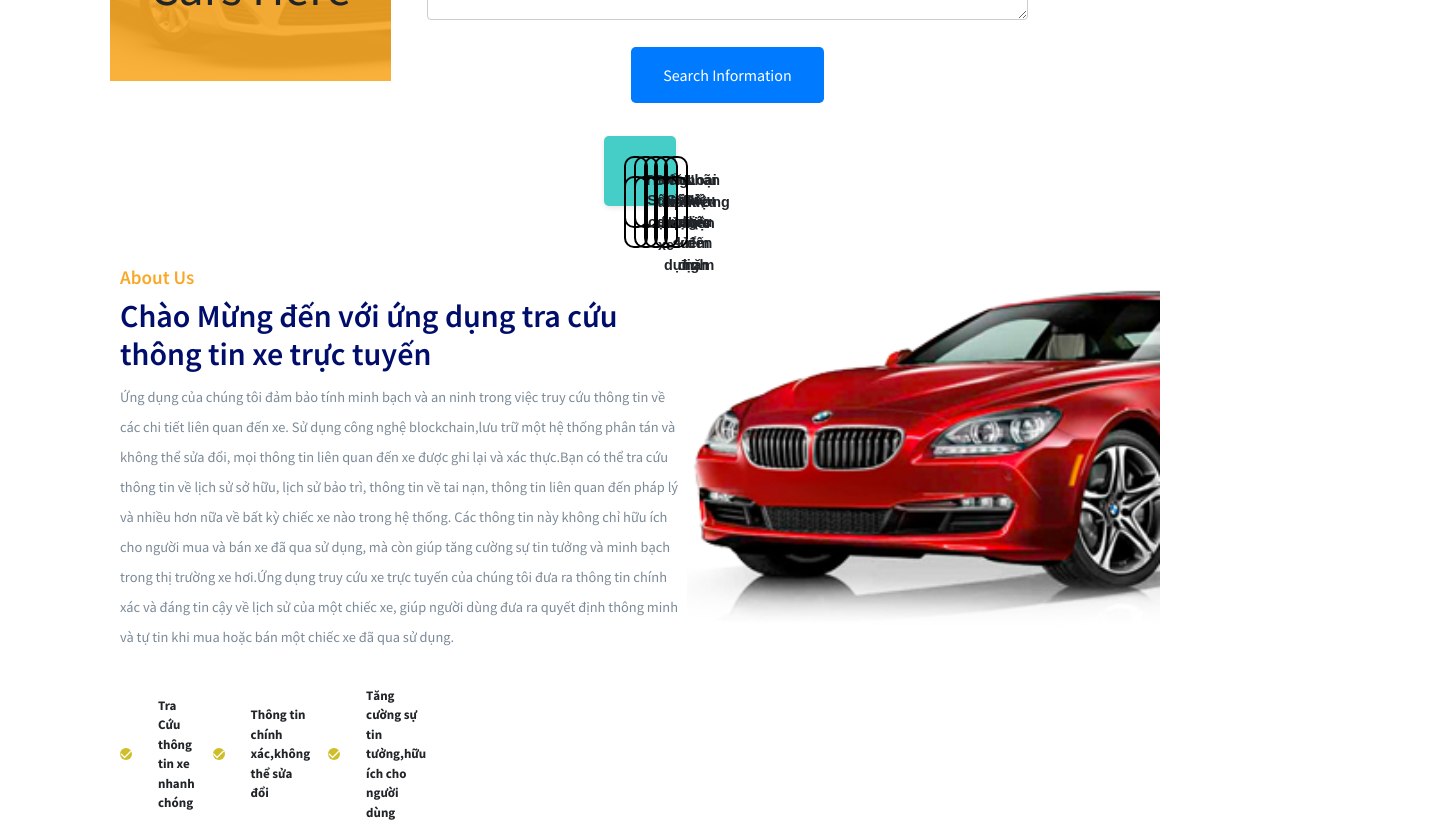
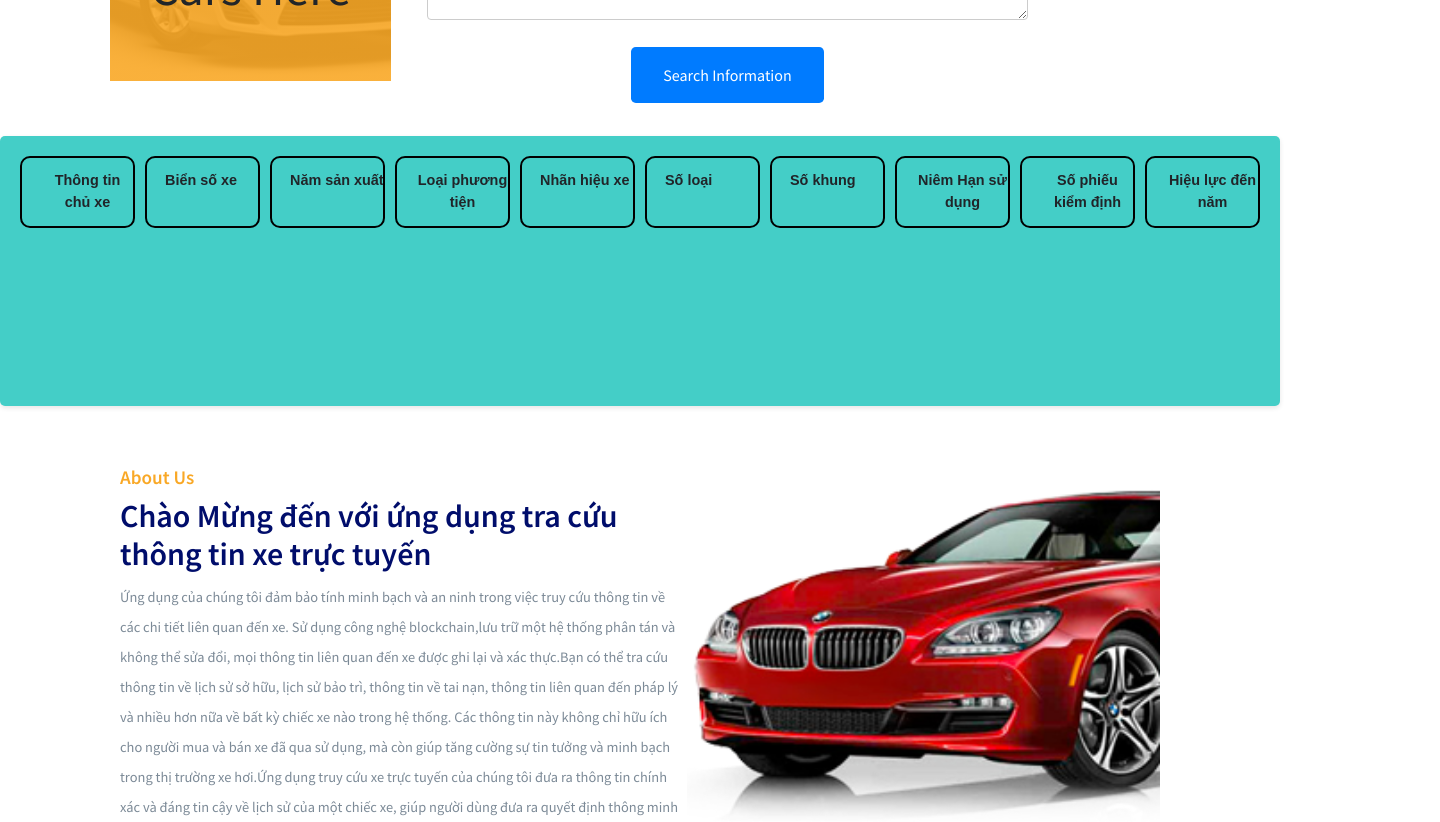
Before and after one commit to MITOViXu/vehicle_registration_website, a React (Create React App) app in the folder client/: page /home in a window 1280 px wide. Shown: the part 1080-1902 px from the top of the page, 1440 px wide, since content can reach past the window. Built offline with nearby package versions, Linux system fonts and the light colour scheme; a web font is replaced by a local one.

Commit message:
fix đống bùi nhùi

```diff
--- a/client/src/components/NavBar/Navbar.jsx
+++ b/client/src/components/NavBar/Navbar.jsx
@@ -24,7 +24,7 @@ const Navbar = () => {
   return (
     //className="navigation__wrapper d-flex align-items-center justify-content-between"
 
-    <div className="main_navbar" style={{position:"fixed", right:"0", left:"0", top:"0", zIndex:"10000"}}>
+    <div className="main_navbar" style={{position:"absolute", right:"0", left:"0", top:"0", zIndex:"10000"}}>
 
       <div className="topbar">
 
--- a/client/src/components/ResultSearchCar/ResultSearchCar.css
+++ b/client/src/components/ResultSearchCar/ResultSearchCar.css
@@ -2,12 +2,14 @@
     display: flex;
     justify-content: center;
     padding: 25px;
+    height: 20rem;
+    width: 100rem;
 }
 .information-car {
     text-align: center;
     background-color: #44cec7;
-    width: 90%;
-    display: grid;
+    width: 80rem;
+    display: flex;
     padding: 20px;
     border-radius: 5px;
     box-shadow: 0 2px 5px rgba(0, 0, 0, 0.1);
```
